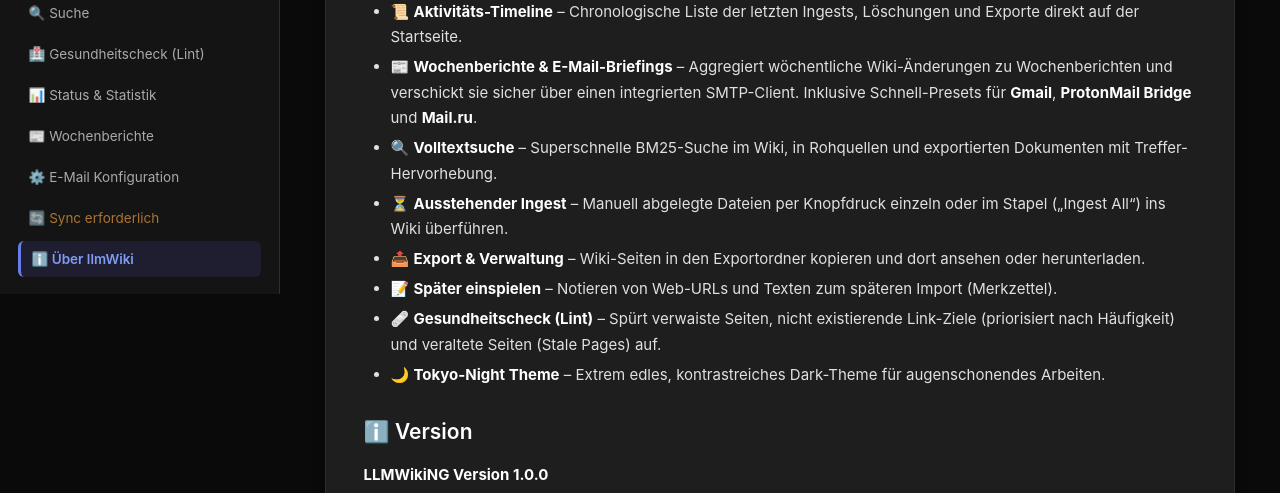
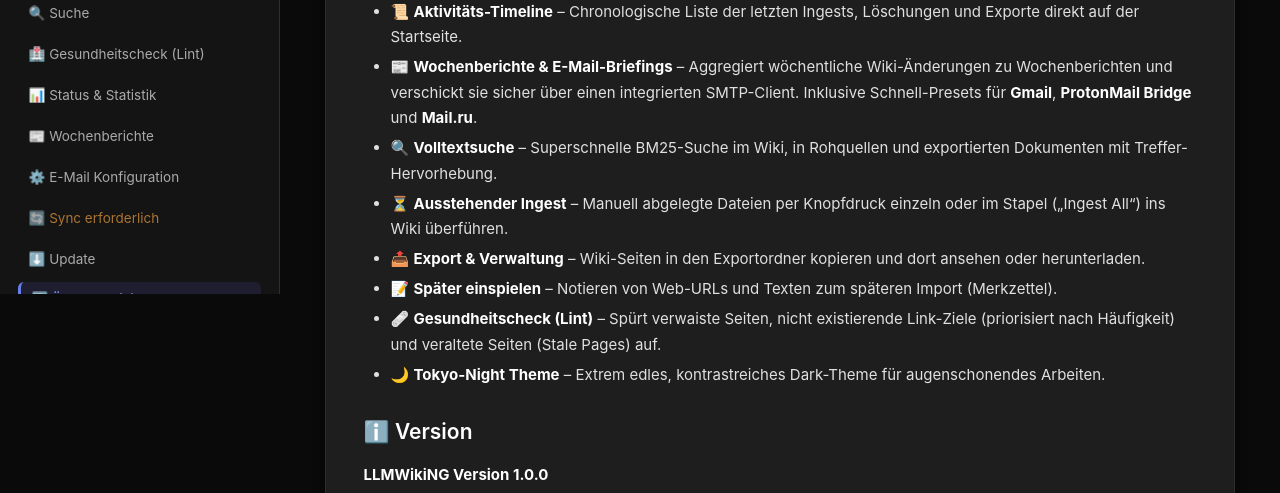
Before and after one commit to ZeroDot1/LLMWikiNG, a Flask app: page /about in a window 1280 px wide. Shown: the part 506-999 px from the top of the page. Run offline with Flask 3, Linux system fonts and the light colour scheme; some libraries are stand-ins or nearby versions.

Commit message:
Sidebar: Update-Menüpunkt hinzugefügt
- base.html: '⬇️ Update'-Link in der Sidebar unter System & Tools
- active_page='update' für Hervorhebung bei /admin/update
- Doppelter Sync-Link entfernt

```diff
--- a/templates/base.html
+++ b/templates/base.html
@@ -68,6 +68,9 @@
            onclick="this.innerHTML='🔄 Sync läuft…'; this.style.cursor='wait';">
             {% if sync_needed %}🔄 Sync erforderlich{% else %}✅ Sync OK{% endif %}
         </a>
+        <a href="/admin/update" class="{% if active_page == 'update' %}active{% endif %}">
+            ⬇️ Update
+        </a>
         <a href="/about" class="{% if active_page == 'about' %}active{% endif %}">
             ℹ️ Über llmWiki
         </a>
```
